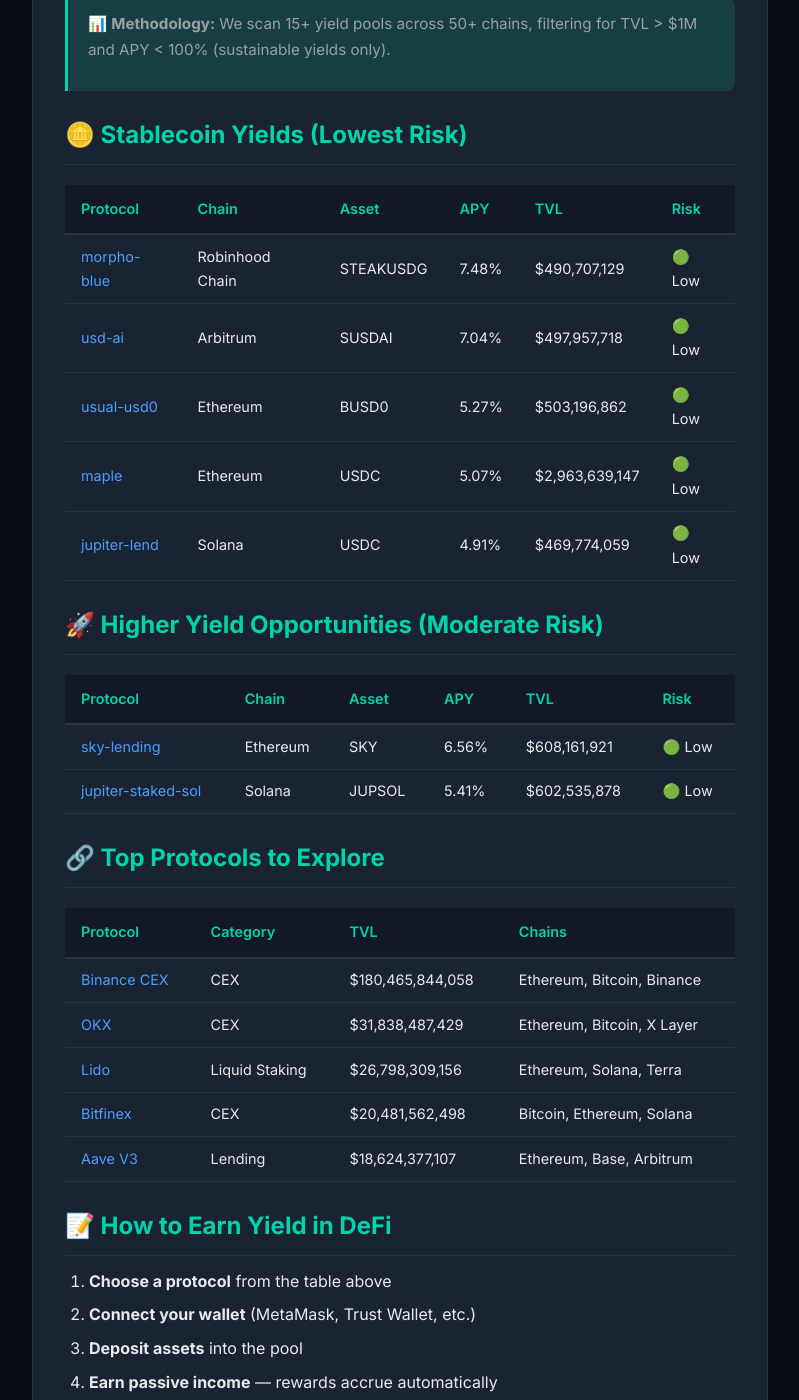
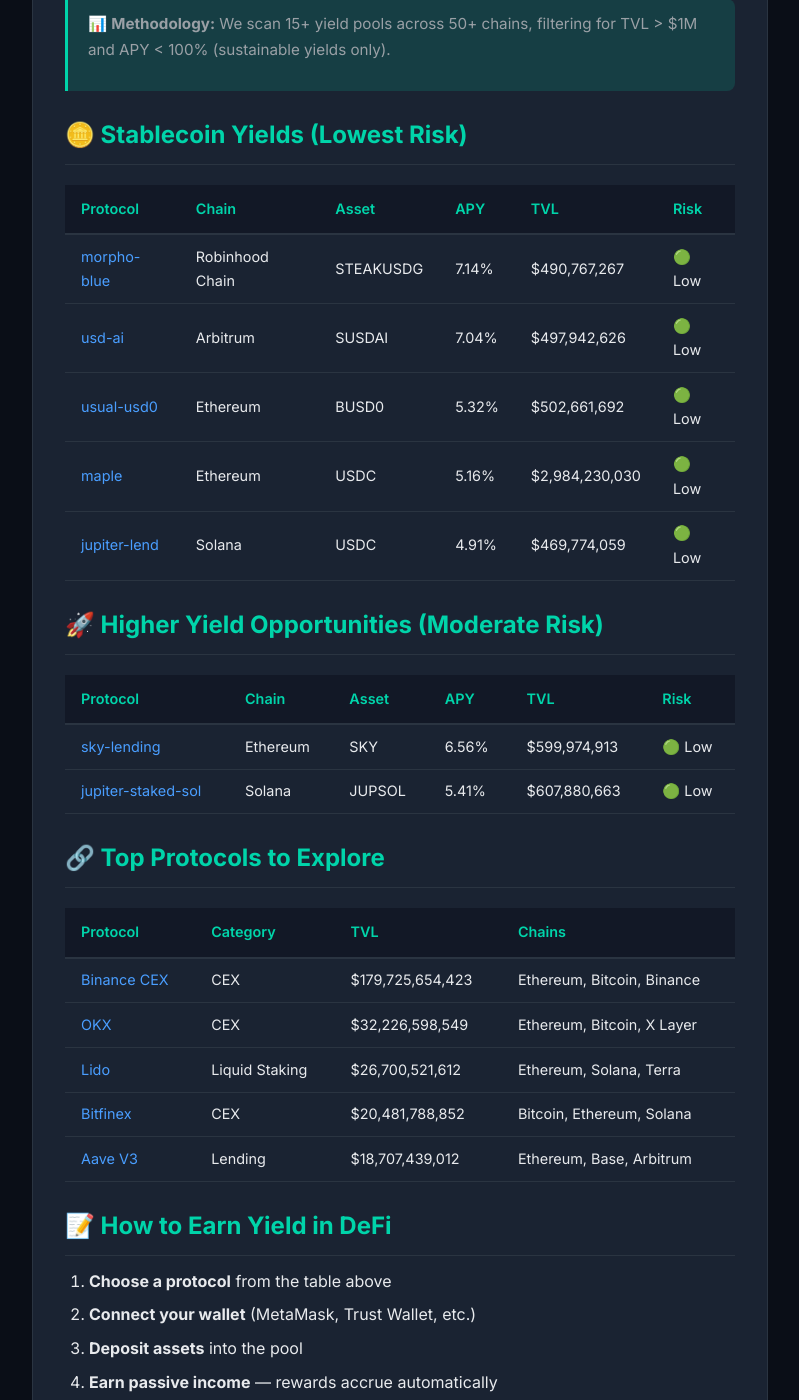
Before and after one commit to alexcipher-CRE/crypto-insights, a Jekyll site: the page built from _posts/2026-09-22-defi-yields.md, in a window 1280 px wide and 1400 px high, scrolled down 731 px. Shown: the whole window, without its empty margins (240-1039 px from the left). Built offline with Jekyll 4.4.1, drawn with Linux system fonts in a browser that asks for light colours; some of the changed text lies outside the part shown.

Commit message:
🚀 Auto-update: 7 posts

```diff
--- a/_posts/2026-09-22-defi-yields.md
+++ b/_posts/2026-09-22-defi-yields.md
@@ -6,7 +6,7 @@ tags: [defi, yield, staking]
 
 # 🏦 Best DeFi Yield Opportunities — 2026-09-22
 
-*Last updated: 2026-09-22 07:34 UTC*
+*Last updated: 2026-09-22 09:34 UTC*
 
 Looking for passive income in crypto? Here are the **best yield opportunities** across DeFi, filtered by sustainability and TVL.
 
@@ -16,28 +16,28 @@ Looking for passive income in crypto? Here are the **best yield opportunities**
 
 | Protocol | Chain | Asset | APY | TVL | Risk |
 |----------|-------|-------|-----|-----|------|
-| [morpho-blue](https://defillama.com/protocol/morpho-blue) | Robinhood Chain | STEAKUSDG | 7.48% | $490,707,129 | 🟢 Low |
-| [usd-ai](https://defillama.com/protocol/usd-ai) | Arbitrum | SUSDAI | 7.04% | $497,957,718 | 🟢 Low |
-| [usual-usd0](https://defillama.com/protocol/usual-usd0) | Ethereum | BUSD0 | 5.27% | $503,196,862 | 🟢 Low |
-| [maple](https://defillama.com/protocol/maple) | Ethereum | USDC | 5.07% | $2,963,639,147 | 🟢 Low |
+| [morpho-blue](https://defillama.com/protocol/morpho-blue) | Robinhood Chain | STEAKUSDG | 7.14% | $490,767,267 | 🟢 Low |
+| [usd-ai](https://defillama.com/protocol/usd-ai) | Arbitrum | SUSDAI | 7.04% | $497,942,626 | 🟢 Low |
+| [usual-usd0](https://defillama.com/protocol/usual-usd0) | Ethereum | BUSD0 | 5.32% | $502,661,692 | 🟢 Low |
+| [maple](https://defillama.com/protocol/maple) | Ethereum | USDC | 5.16% | $2,984,230,030 | 🟢 Low |
 | [jupiter-lend](https://defillama.com/protocol/jupiter-lend) | Solana | USDC | 4.91% | $469,774,059 | 🟢 Low |
 
 ## 🚀 Higher Yield Opportunities (Moderate Risk)
 
 | Protocol | Chain | Asset | APY | TVL | Risk |
 |----------|-------|-------|-----|-----|------|
-| [sky-lending](https://defillama.com/protocol/sky-lending) | Ethereum | SKY | 6.56% | $608,161,921 | 🟢 Low |
-| [jupiter-staked-sol](https://defillama.com/protocol/jupiter-staked-sol) | Solana | JUPSOL | 5.41% | $602,535,878 | 🟢 Low |
+| [sky-lending](https://defillama.com/protocol/sky-lending) | Ethereum | SKY | 6.56% | $599,974,913 | 🟢 Low |
+| [jupiter-staked-sol](https://defillama.com/protocol/jupiter-staked-sol) | Solana | JUPSOL | 5.41% | $607,880,663 | 🟢 Low |
 
 ## 🔗 Top Protocols to Explore
 
 | Protocol | Category | TVL | Chains |
 |----------|----------|-----|--------|
-| [Binance CEX](https://defillama.com/protocol/binance-cex) | CEX | $180,465,844,058 | Ethereum,  Bitcoin,  Binance |
-| [OKX](https://defillama.com/protocol/okx) | CEX | $31,838,487,429 | Ethereum,  Bitcoin,  X Layer |
-| [Lido](https://lido.fi) | Liquid Staking | $26,798,309,156 | Ethereum,  Solana,  Terra |
-| [Bitfinex](https://defillama.com/protocol/bitfinex) | CEX | $20,481,562,498 | Bitcoin,  Ethereum,  Solana |
-| [Aave V3](https://defillama.com/protocol/aave-v3) | Lending | $18,624,377,107 | Ethereum,  Base,  Arbitrum |
+| [Binance CEX](https://defillama.com/protocol/binance-cex) | CEX | $179,725,654,423 | Ethereum,  Bitcoin,  Binance |
+| [OKX](https://defillama.com/protocol/okx) | CEX | $32,226,598,549 | Ethereum,  Bitcoin,  X Layer |
+| [Lido](https://lido.fi) | Liquid Staking | $26,700,521,612 | Ethereum,  Solana,  Terra |
+| [Bitfinex](https://defillama.com/protocol/bitfinex) | CEX | $20,481,788,852 | Bitcoin,  Ethereum,  Solana |
+| [Aave V3](https://defillama.com/protocol/aave-v3) | Lending | $18,707,439,012 | Ethereum,  Base,  Arbitrum |
 
 ## 📝 How to Earn Yield in DeFi
 
```
Also changed, not shown: _posts/2026-09-22-market-movers.md (+9 -8 lines), _posts/2026-09-22-trending-coins.md (+34 -35 lines), _posts/index.md (+1 -1 lines).
